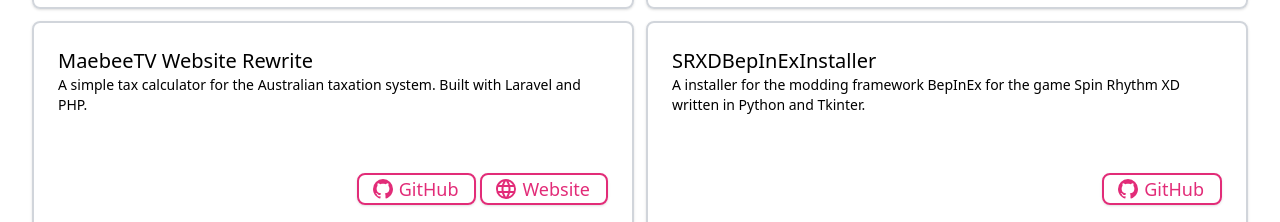
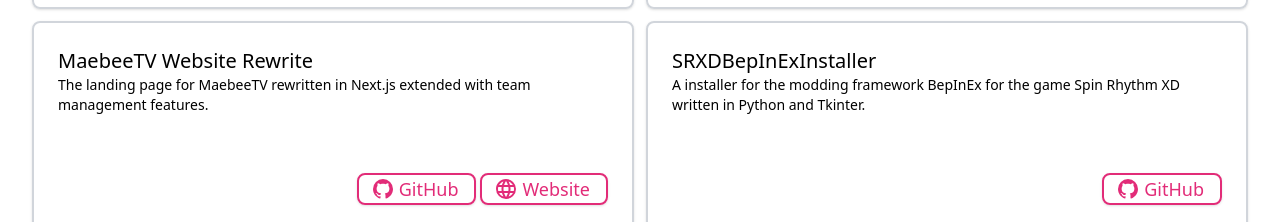
Before and after one commit to amydevs/amydevs.github.io, a Next.js app: page /portfolio in a window 1280 px wide. Shown: the part 487-709 px from the top of the page. Built offline with nearby package versions, Linux system fonts and the light colour scheme.

Commit message:
Update project_cards.ts

```diff
--- a/src/cfg/project_cards.ts
+++ b/src/cfg/project_cards.ts
@@ -64,7 +64,7 @@
     },
     {
         title: "MaebeeTV Website Rewrite",
-        description: "A simple tax calculator for the Australian taxation system. Built with Laravel and PHP.",
+        description: "The landing page for MaebeeTV rewritten in Next.js extended with team management features.",
         actions: [
             {
                 text: "GitHub",
```
